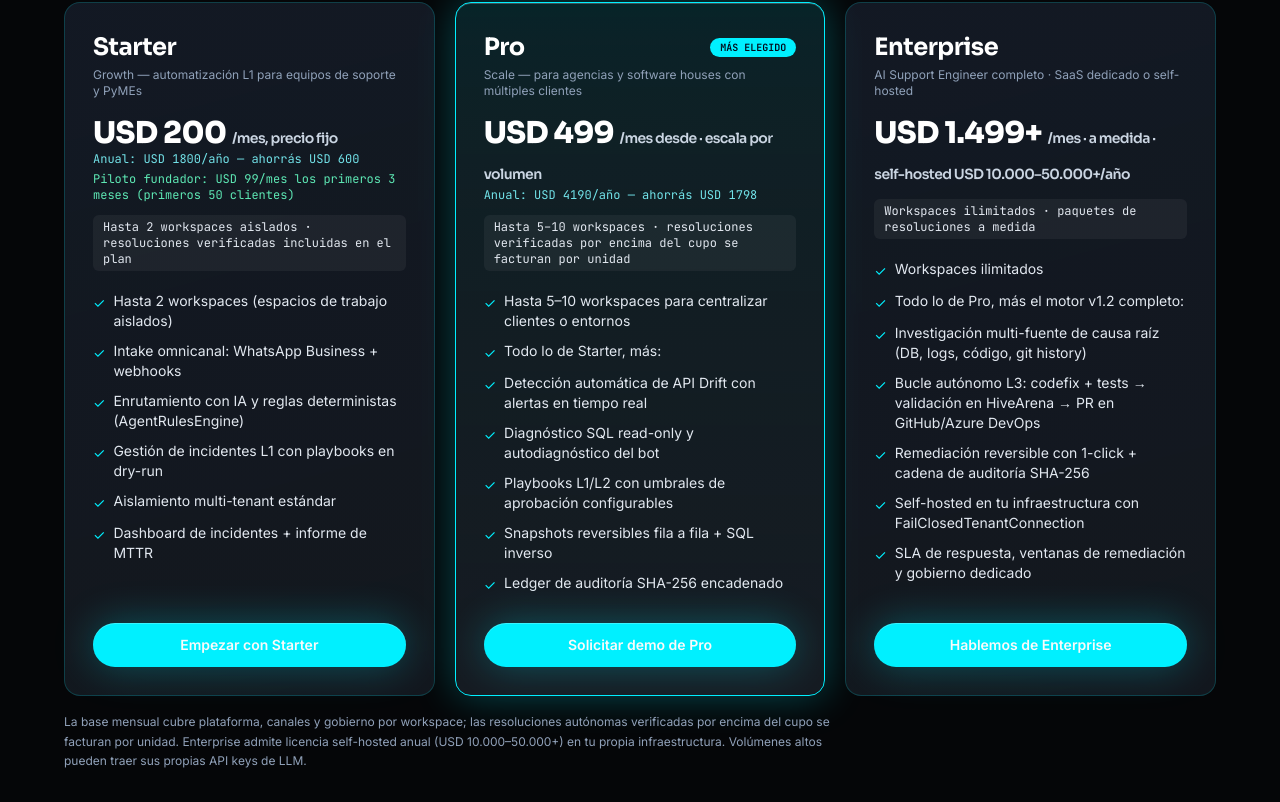
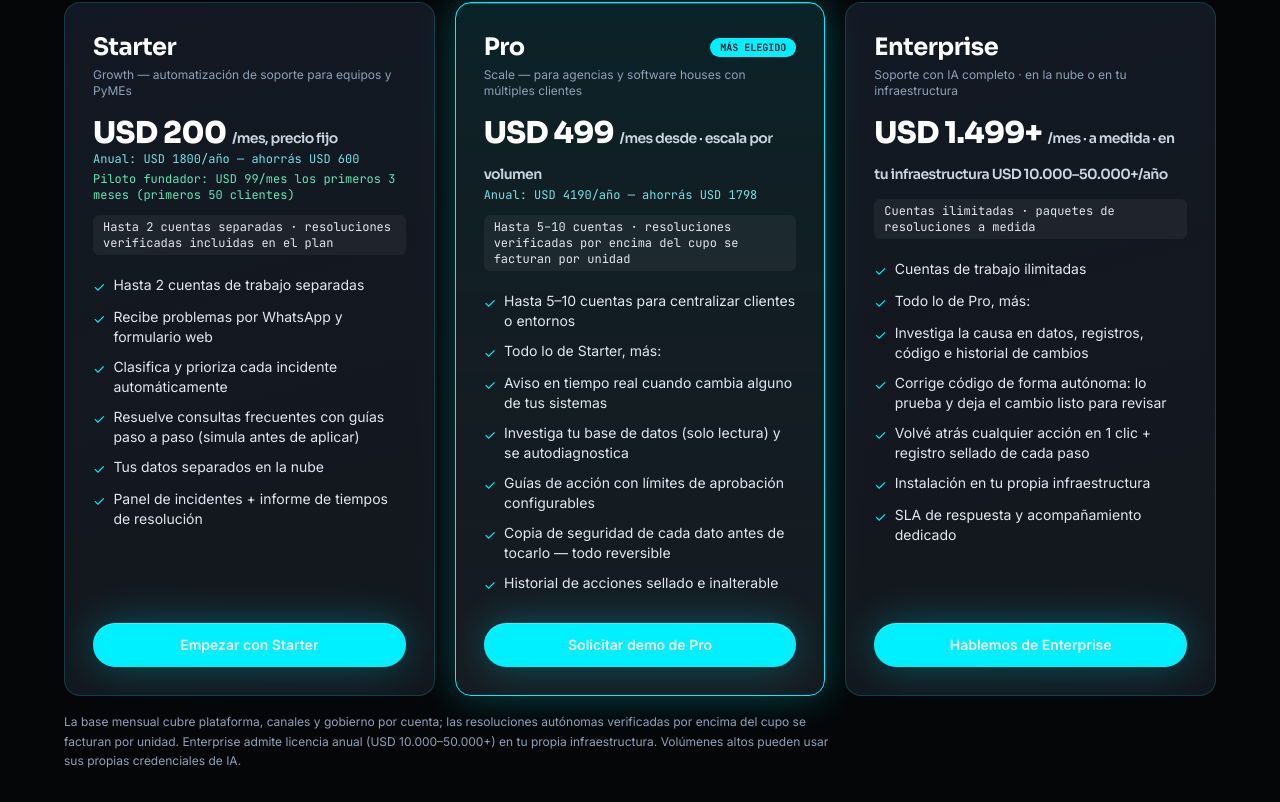
Before and after one commit to schi00/HiveOps, a Next.js app in the folder apps/hiveops-landing/: page /pricing in a window 1280 px wide. Shown: the part 778-1580 px from the top of the page. Built offline with nearby package versions, Linux system fonts and the light colour scheme; no server answers.

Commit message:
landing: simplify plan features and page copy to plain language

```diff
--- a/apps/hiveops-landing/src/app/pricing/page.tsx
+++ b/apps/hiveops-landing/src/app/pricing/page.tsx
@@ -5,7 +5,7 @@ import { CTAButton } from "@/components/landing/CTAButton";
 export const metadata: Metadata = {
   title: "Precios y Planes",
   description:
-    "Modelo híbrido de HiveOps by HIVE: suscripción base + cobro por resolución autónoma verificada. Starter, Pro y Enterprise con opción self-hosted.",
+    "Modelo híbrido de HiveOps by HIVE: suscripción base + cobro por resolución autónoma verificada. Starter, Pro y Enterprise con opción en tu propia infraestructura.",
 };
 
 export default function PricingPage() {
@@ -33,8 +33,8 @@ export default function PricingPage() {
         </h1>
         <p className="mb-8 max-w-3xl text-slate-300">
           Una suscripción mensual cubre la plataforma, los canales y el gobierno. Encima, solo pagás por los
-          incidentes que HiveOps resolvió de forma autónoma y que quedaron verificados por query o suite de
-          tests — las derivaciones a tu equipo no se computan.
+          incidentes que HiveOps resolvió de forma autónoma y que quedaron verificados automáticamente — las
+          derivaciones a tu equipo no se computan.
         </p>
 
         <div className="mb-6 rounded-2xl border border-cyan-500/40 bg-gradient-to-r from-cyan-500/15 to-cyan-600/5 p-6 text-sm">
@@ -61,9 +61,8 @@ export default function PricingPage() {
                 Piloto acotado con onboarding asistido
               </p>
               <p className="mt-1 text-slate-300">
-                Hacemos un readiness check de tu stack (base de datos, repo Git, pipeline, canal de intake),
-                configuramos playbooks y umbrales de aprobación, y medimos outcomes reales con el
-                OutcomeMeteringService antes de escalar.
+                Revisamos tu entorno (base de datos, repositorio y canal de entrada), configuramos guías
+                de acción y límites de aprobación, y medimos resultados reales antes de escalar.
               </p>
             </div>
             <span className="rounded-full border border-emerald-500/30 bg-emerald-500/15 px-3.5 py-1 font-mono text-xs font-semibold text-emerald-300">
@@ -129,10 +128,10 @@ export default function PricingPage() {
         </div>
 
         <p className="mt-4 max-w-3xl text-xs leading-relaxed text-slate-400">
-          La base mensual cubre plataforma, canales y gobierno por workspace; las resoluciones autónomas
-          verificadas por encima del cupo se facturan por unidad. Enterprise admite licencia self-hosted
-          anual (USD 10.000–50.000+) en tu propia infraestructura. Volúmenes altos pueden traer sus propias
-          API keys de LLM.
+          La base mensual cubre plataforma, canales y gobierno por cuenta; las resoluciones autónomas
+          verificadas por encima del cupo se facturan por unidad. Enterprise admite licencia anual
+          (USD 10.000–50.000+) en tu propia infraestructura. Volúmenes altos pueden usar sus propias
+          credenciales de IA.
         </p>
 
         <section className="mt-14">
--- a/apps/hiveops-landing/src/lib/site.ts
+++ b/apps/hiveops-landing/src/lib/site.ts
@@ -2,7 +2,7 @@ export const siteConfig = {
   parentBrand: "HIVE",
   name: "HiveOps",
   description:
-    "HiveOps es el AI Support Engineer del ecosistema HIVE: un agente autónomo de soporte L1/L2/L3 que recibe incidentes por WhatsApp, ticketing o API, investiga la causa raíz en tu base de datos, logs y código, y remedia con aprobaciones humanas, dry-run y rollback garantizado.",
+    "HiveOps es el agente de soporte del ecosistema HIVE: recibe los problemas que reportan tus clientes por WhatsApp, tickets o integraciones, investiga la causa en tus datos y sistemas, y propone soluciones que solo se aplican con tu aprobación — siempre con posibilidad de volver atrás.",
   url: "https://ops.hivecorp.com.ar",
   appUrl:
     process.env.NEXT_PUBLIC_DASHBOARD_URL || "https://app.ops.hivecorp.com.ar/dashboard/",
@@ -22,22 +22,22 @@ export const siteConfig = {
 export const pricingPlans = [
   {
     name: "Starter",
-    badge: "Growth — automatización L1 para equipos de soporte y PyMEs",
+    badge: "Growth — automatización de soporte para equipos y PyMEs",
     monthly: 200,
     annual: 1800,
     founderNote: "Piloto fundador: USD 99/mes los primeros 3 meses (primeros 50 clientes)",
     priceLabel: "USD 200",
     priceDetail: "/mes, precio fijo",
-    metering: "Hasta 2 workspaces aislados · resoluciones verificadas incluidas en el plan",
+    metering: "Hasta 2 cuentas separadas · resoluciones verificadas incluidas en el plan",
     cta: "Empezar con Starter",
     highlight: false,
     features: [
-      "Hasta 2 workspaces (espacios de trabajo aislados)",
-      "Intake omnicanal: WhatsApp Business + webhooks",
-      "Enrutamiento con IA y reglas deterministas (AgentRulesEngine)",
-      "Gestión de incidentes L1 con playbooks en dry-run",
-      "Aislamiento multi-tenant estándar",
-      "Dashboard de incidentes + informe de MTTR",
+      "Hasta 2 cuentas de trabajo separadas",
+      "Recibe problemas por WhatsApp y formulario web",
+      "Clasifica y prioriza cada incidente automáticamente",
+      "Resuelve consultas frecuentes con guías paso a paso (simula antes de aplicar)",
+      "Tus datos separados en la nube",
+      "Panel de incidentes + informe de tiempos de resolución",
     ],
   },
   {
@@ -48,38 +48,38 @@ export const pricingPlans = [
     founderNote: null,
     priceLabel: "USD 499",
     priceDetail: "/mes desde · escala por volumen",
-    metering: "Hasta 5–10 workspaces · resoluciones verificadas por encima del cupo se facturan por unidad",
+    metering: "Hasta 5–10 cuentas · resoluciones verificadas por encima del cupo se facturan por unidad",
     cta: "Solicitar demo de Pro",
     highlight: true,
     features: [
-      "Hasta 5–10 workspaces para centralizar clientes o entornos",
+      "Hasta 5–10 cuentas para centralizar clientes o entornos",
       "Todo lo de Starter, más:",
-      "Detección automática de API Drift con alertas en tiempo real",
-      "Diagnóstico SQL read-only y autodiagnóstico del bot",
-      "Playbooks L1/L2 con umbrales de aprobación configurables",
-      "Snapshots reversibles fila a fila + SQL inverso",
-      "Ledger de auditoría SHA-256 encadenado",
+      "Aviso en tiempo real cuando cambia alguno de tus sistemas",
+      "Investiga tu base de datos (solo lectura) y se autodiagnostica",
+      "Guías de acción con límites de aprobación configurables",
+      "Copia de seguridad de cada dato antes de tocarlo — todo reversible",
+      "Historial de acciones sellado e inalterable",
     ],
   },
   {
     name: "Enterprise",
-    badge: "AI Support Engineer completo · SaaS dedicado o self-hosted",
+    badge: "Soporte con IA completo · en la nube o en tu infraestructura",
     monthly: null,
     annual: null,
     founderNote: null,
     priceLabel: "USD 1.499+",
-    priceDetail: "/mes · a medida · self-hosted USD 10.000–50.000+/año",
-    metering: "Workspaces ilimitados · paquetes de resoluciones a medida",
+    priceDetail: "/mes · a medida · en tu infraestructura USD 10.000–50.000+/año",
+    metering: "Cuentas ilimitadas · paquetes de resoluciones a medida",
     cta: "Hablemos de Enterprise",
     highlight: false,
     features: [
-      "Workspaces ilimitados",
-      "Todo lo de Pro, más el motor v1.2 completo:",
-      "Investigación multi-fuente de causa raíz (DB, logs, código, git history)",
-      "Bucle autónomo L3: codefix + tests → validación en HiveArena → PR en GitHub/Azure DevOps",
-      "Remediación reversible con 1-click + cadena de auditoría SHA-256",
-      "Self-hosted en tu infraestructura con FailClosedTenantConnection",
-      "SLA de respuesta, ventanas de remediación y gobierno dedicado",
+      "Cuentas de trabajo ilimitadas",
+      "Todo lo de Pro, más:",
+      "Investiga la causa en datos, registros, código e historial de cambios",
+      "Corrige código de forma autónoma: lo prueba y deja el cambio listo para revisar",
+      "Volvé atrás cualquier acción en 1 clic + registro sellado de cada paso",
+      "Instalación en tu propia infraestructura",
+      "SLA de respuesta y acompañamiento dedicado",
     ],
   },
 ] as const;
```
